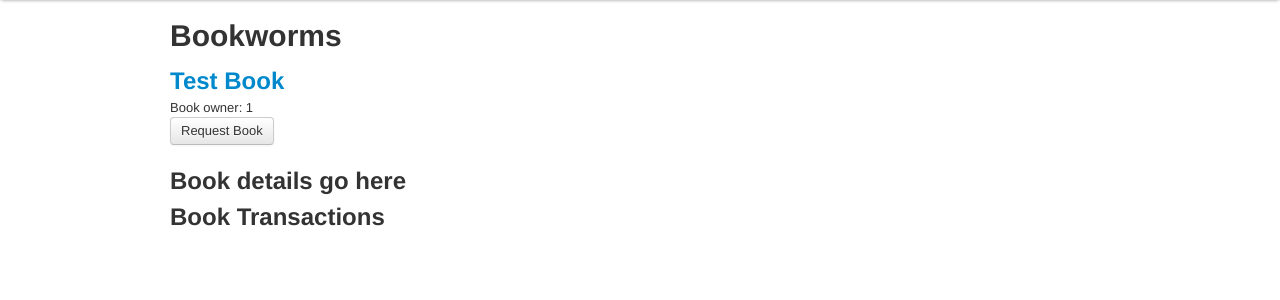
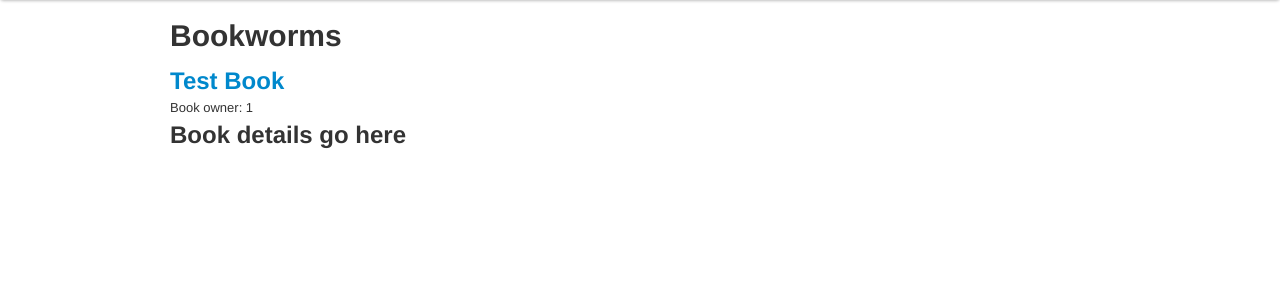
Before and after one commit to stroud109/medusa, a Flask app: page /books/1 in a window 1280 px wide. Shown: the part 51-351 px from the top of the page. Run offline with Flask 2, Linux system fonts and the light colour scheme; data comes from the database, SQL or seed files in the repository; data that the repository does not hold is empty; some libraries are stand-ins or nearby versions.

Commit message:
Completed minimum functionality for borrowing and returning books

```diff
--- a/templates/book.html
+++ b/templates/book.html
@@ -4,15 +4,46 @@
 <h2><a href="{{url_for("view_book", id=book.id)}}">{{book.title}}</a></h2>
 Book owner: {{book.owner_id}}
 
-<form method="post" action="{{url_for("request_book", id=book.id)}}"><input type="submit" value="Request Book" class="btn btn-link"/></form>
-
 <h2>Book details go here</h2>
 
-<h2>Book Transactions</h2>
-<ul>
-    {% for transaction in book.book_transactions %}
-    <li>Requester ID: {{transaction.requester_id}} | Date Requested: {{transaction.date_requested}} | Date Borrowed: {{transaction.date_borrowed}} | Date Returned: {{transaction.date_returned}} | Date Confirmed: {{transaction.date_confirmed}} | Owner ID: {{transaction.book.owner_id}}<form method="post" action="{{url_for("declare_borrowed", id=transaction.id)}}"><input type="submit" value="Declare Borrowed" class="btn btn-link"/></form><form method="post" action="{{url_for("return_book", id=transaction.id)}}"><input type="submit" value="Return Book" class="btn btn-link"/></form><form method="post" action="{{url_for("confirm_book_returned", id=transaction.id)}}"><input type="submit" value="Confirm Book Returned" class="btn btn-link"/></form></li>
-    {% endfor %}
-</ul>
+    {% if user_id != None %}
+        {% if user_id != book.owner_id %}
+        <form method="post" action="{{url_for("request_book", id=book.id)}}">
+            <input type="submit" value="Request Book" class="btn btn-link"/>
+        </form>
+        {% endif %}
+
+        <h2>Book Transactions</h2>
+
+        <ul>
+            {% for transaction in book.book_transactions %}
+            <li><span>Requester ID: {{transaction.requester_id}} | Date Requested: {{transaction.date_requested}} | Date Borrowed: {{transaction.date_borrowed}} | Date Returned: {{transaction.date_returned}} | Date Confirmed: {{transaction.date_confirmed}} | Owner ID: {{transaction.book.owner_id}}</span>
+
+            {% if user_id == transaction.book.owner_id %}
+                {% if transaction.date_requested != None %}
+                <form method="post" action="{{url_for("declare_borrowed", id=transaction.id)}}">
+                    <input type="submit" value="Declare Borrowed" class="btn btn-link"/>
+                </form>
+                {% elif transaction.date_returned != None %}
+                <form method="post" action="{{url_for("confirm_book_returned", id=transaction.id)}}">
+                    <input type="submit" value="Confirm Book Returned" class="btn btn-link"/>
+                </form>
+                {% endif %}
+            {% endif %}
+
+            {% if user_id == transaction.requester_id %}
+                {% if transaction.date_borrowed != None %}
+                    {% if transaction.date_returned == None %}
+                    <form method="post" action="{{url_for("return_book", id=transaction.id)}}">
+                        <input type="submit" value="Return Book" class="btn btn-link"/>
+                    </form>
+                    {% endif %}
+                {% endif %}
+            {% endif %}
+            </li>
+            {% endfor %}
+        </ul>
+
+    {% endif %}
 
 {% endblock %}
--- a/views.py
+++ b/views.py
@@ -57,12 +57,13 @@ def index():
 @app.route("/books/<int:id>")  # should show borrow history of book
 def view_book(id):
     book = Book.query.get(id)
-    return render_template("book.html", book=book)
+    user_id = session.get("user_id")
+    if user_id is not None:
+        user_id = int(user_id)
+    return render_template("book.html", book=book, user_id=user_id)
 
 
 # adding this section
-
-# ACCOUNT FOR BORROW HISTORY
 
 
 @app.route("/books/<int:id>/request", methods=["POST"])
@@ -111,17 +112,19 @@ def declare_borrowed(id):
     print type(user_id)
 
     if transaction.book.owner_id == user_id:
+        if transaction.date_requested is not None:
+            if transaction.book.current_borrower_id is None:
+                transaction.book.current_borrower_id = transaction.requester_id
+                transaction.date_borrowed = datetime.now()
+                flash("You've declared that this book as borrowed")
+                model.session.add(transaction)
+                model.session.add(transaction.book)
+                model.session.commit()
 
-        if transaction.book.current_borrower_id is None:
-            transaction.book.current_borrower_id = transaction.requester_id
-            transaction.date_borrowed = datetime.now()
-            flash("You've declared that this book as borrowed")
-            model.session.add(transaction)
-            model.session.add(transaction.book)
-            model.session.commit()
-
+            else:
+                flash("This book already has a borrower")
         else:
-            flash("This book already has a borrower")
+            flash("Book must be requested before it's borrowed")
     else:
         flash("You must own a book to declare that it's been borrowed")
     # model.session.refresh(book)
@@ -134,8 +137,9 @@ def return_book(id):
     transaction = BookTransaction.query.get(id)
     user_id = int(session.get("user_id"))
 
-    if transaction.book.owner_id != user_id:  # is this line a good idea?
+    if transaction.book.owner_id != user_id:
         if transaction.book.current_borrower_id == user_id:
+            if transaction.date_borrowed is not None:
                 if transaction.date_returned is not None:
                     flash("This book has already been returned")
                 else:
@@ -143,8 +147,10 @@ def return_book(id):
                     model.session.add(transaction)
                     model.session.commit()
                     flash("You have marked this book as returned")
+            else:
+                flash("Book must be borrowed before it's returned")
         else:
-            flash("You can't return a book that aren't borrowing.")
+            flash("You can't return a book that you aren't borrowing.")
     else:
         flash("You can't return a book you already own")
 
@@ -158,17 +164,17 @@ def confirm_book_returned(id):
     user_id = int(session.get("user_id"))
 
     if transaction.book.owner_id == user_id:
-        if transaction.book.current_borrower_id is not None:
-
-            transaction.book.current_borrower_id = None
-            transaction.date_confirmed = datetime.now()
-
-            model.session.add(transaction)
-            model.session.add(transaction.book)
-            model.session.commit()
-
+        if transaction.date_returned is not None:
+            if transaction.book.current_borrower_id is not None:
+                transaction.book.current_borrower_id = None
+                transaction.date_confirmed = datetime.now()
+                model.session.add(transaction)
+                model.session.add(transaction.book)
+                model.session.commit()
+            else:
+                flash("You've already confirmed this book has been returned")
         else:
-            flash("You've already confirmed this book has been returned")
+            flash("Book must be marked as returned before you confirm")
     else:
         flash("You can only confirm returns on books you own")
     # model.session.refresh(book)
@@ -258,8 +264,8 @@ def authenticate():
 
     email = form.email.data
     password = form.password.data
-    print "email", email
-    print "password", password
+    # print "email", email
+    # print "password", password
 
     user = User.query.filter_by(email=email).one()
     # when i fix database, change this to one()
```
